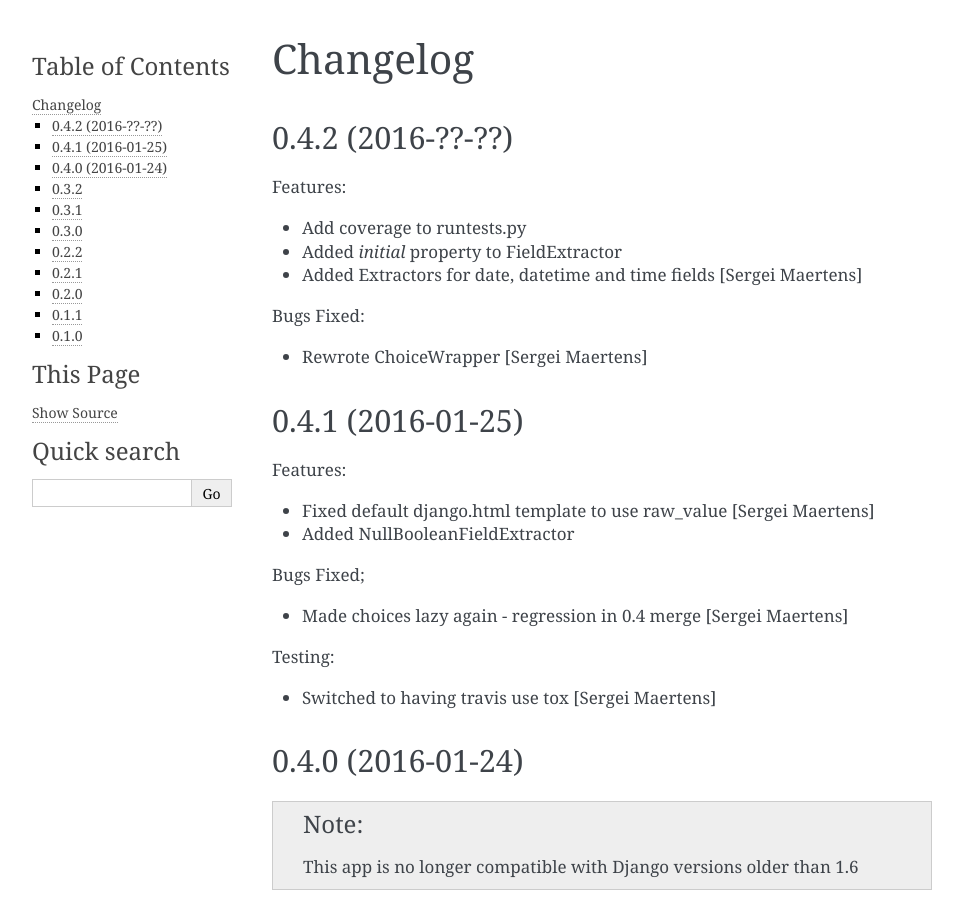
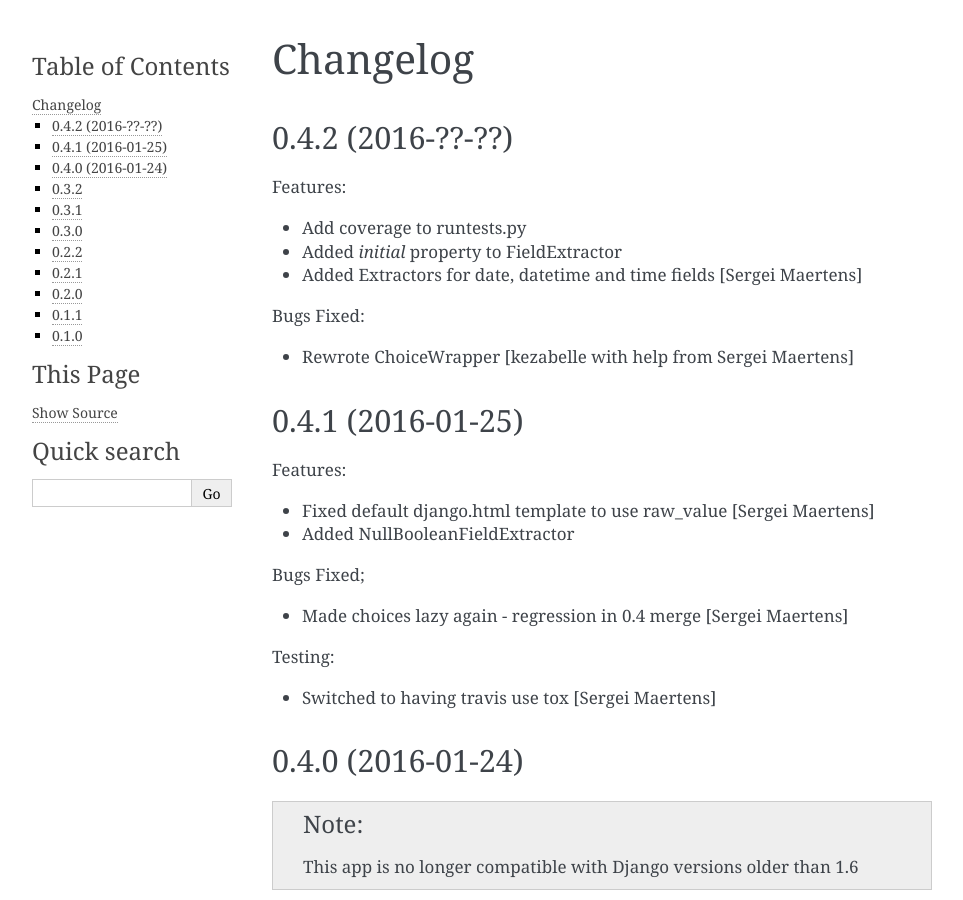
Before and after one commit to funkybob/django-sniplates, a Sphinx documentation site: the page built from docs/changelog.rst, in a window 1280 px wide and 900 px high. Shown: the whole window, without its empty margins (148-1111 px from the left). Built offline with Sphinx 7.4.7, drawn with Linux system fonts in a browser that asks for light colours.

Commit message:
correct attribution of ChoiceWrapper

```diff
--- a/docs/changelog.rst
+++ b/docs/changelog.rst
@@ -13,7 +13,7 @@ Features:
 
 Bugs Fixed:
 
-- Rewrote ChoiceWrapper [Sergei Maertens]
+- Rewrote ChoiceWrapper [kezabelle with help from Sergei Maertens]
 
 0.4.1 (2016-01-25)
 ------------------
```
